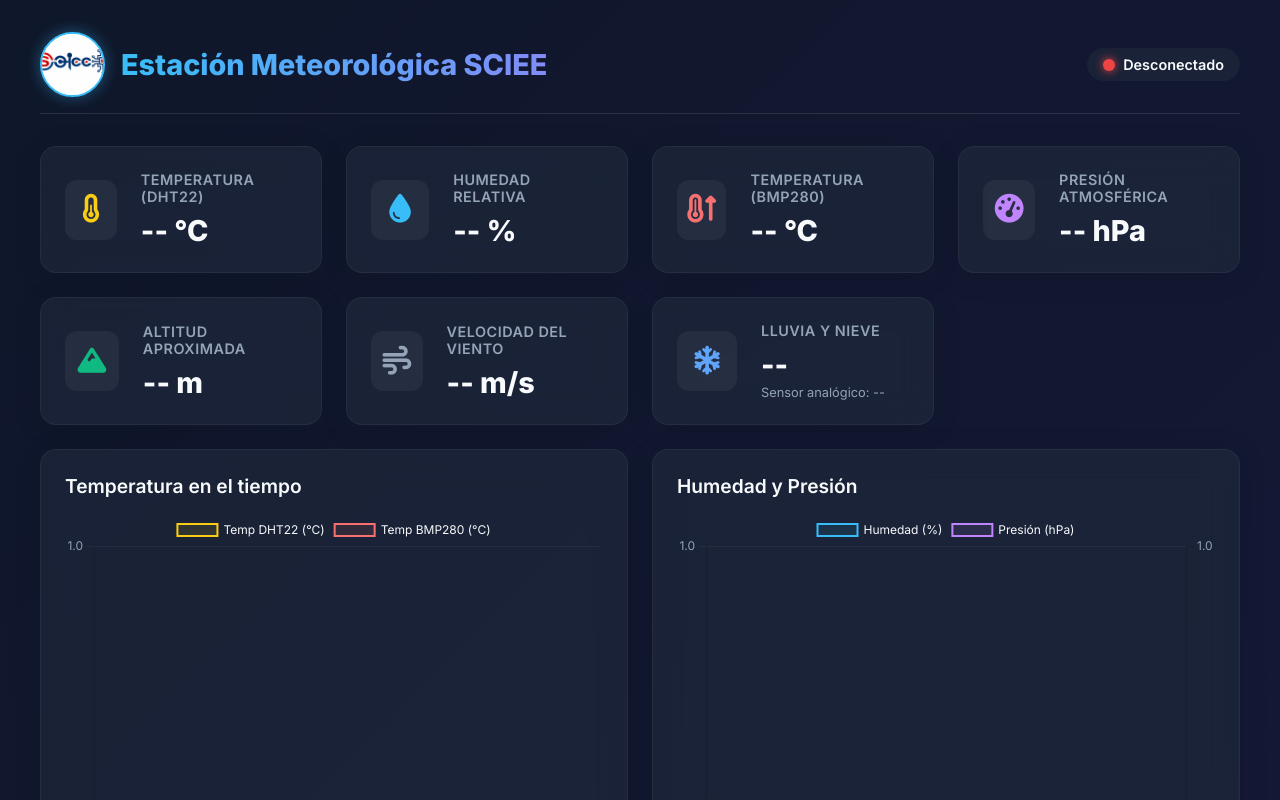
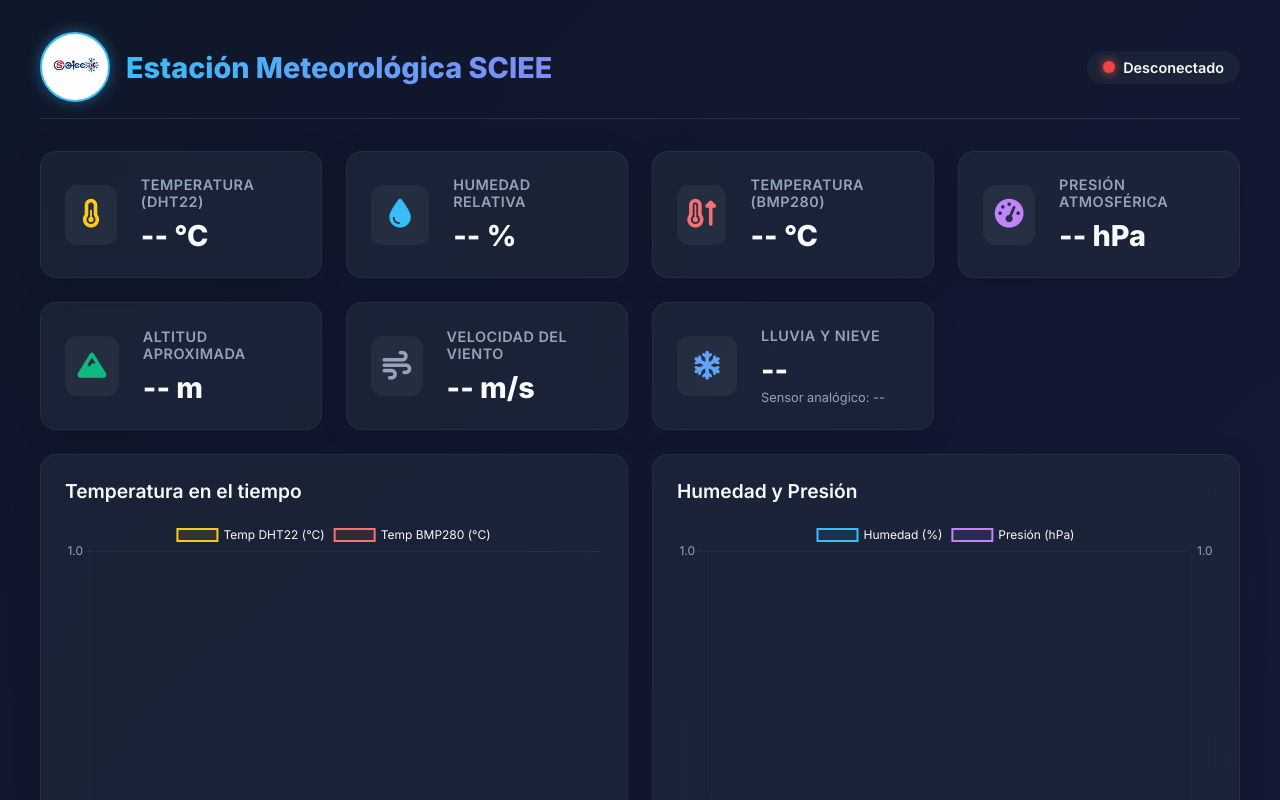
Before and after one commit to aaronMat2120/monitor-meteorologico, a plain HTML site: page index.html in a window 1280 px wide. Shown: the top 800 px of the page. Drawn offline with nearby package versions, Linux system fonts and the light colour scheme; a script that the page names is missing.

Commit message:
Add files via upload

```diff
--- a/style.css
+++ b/style.css
@@ -45,10 +45,11 @@ body {
 }
 
 .project-logo {
-    width: 65px;
-    height: 65px;
+    width: 70px;
+    height: 70px;
     border-radius: 50%;
-    object-fit: cover;
+    object-fit: contain; /* Para que el logo no se recorte */
+    padding: 8px; /* Espacio para que no toque los bordes */
     background-color: #ffffff;
     border: 2px solid var(--primary);
     box-shadow: 0 0 15px rgba(56, 189, 248, 0.4);
```
